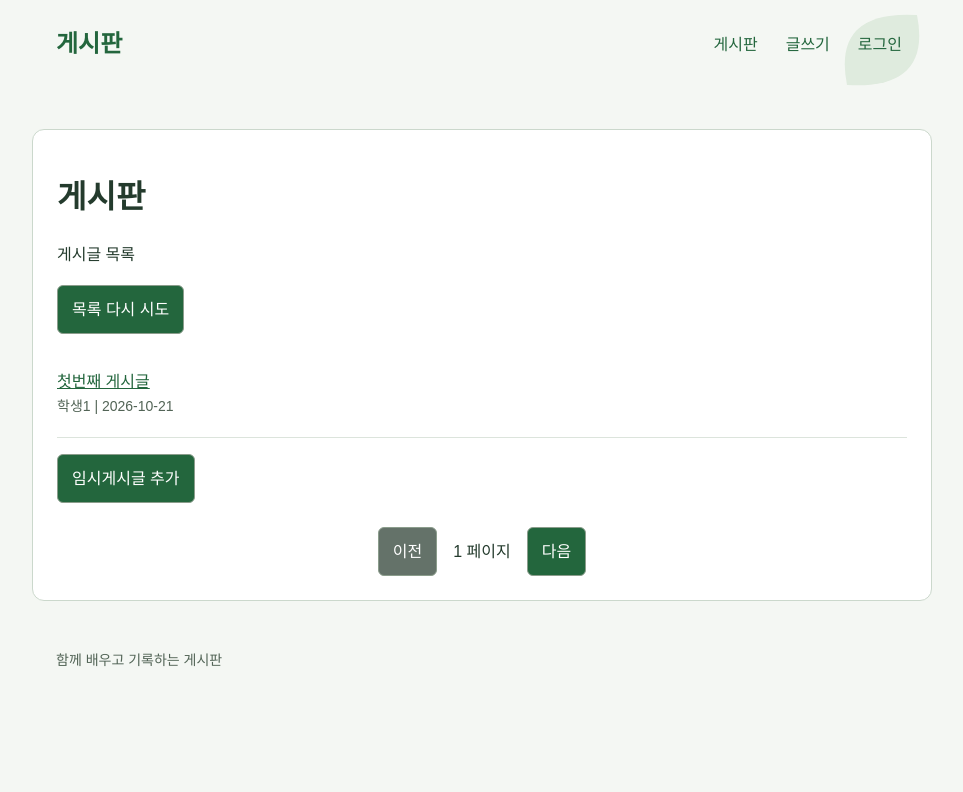
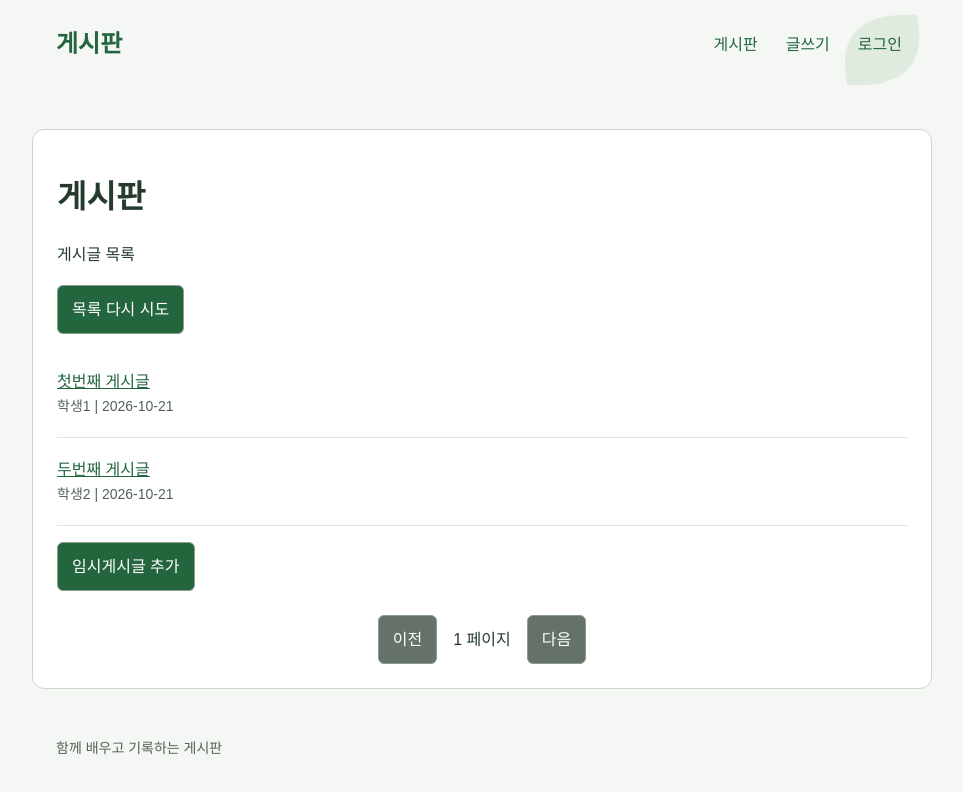
Before and after one commit to nana-779/green-board-react-2026, a React (Vite) app: page / in a window 1280 px wide. Shown: the top 792 px of the page, without its empty margins (158-1121 px from the left). Built offline with nearby package versions, Linux system fonts and the light colour scheme.

Commit message:
Revert "pagination"
This reverts commit 8138e00c4b02db7237f003cd260557fbc86ee7b0.

```diff
--- a/src/components/PostList.jsx
+++ b/src/components/PostList.jsx
@@ -1,15 +1,6 @@
-import { useSearchParams } from "react-router-dom";
 import PostItem from "./PostItem";
 
 export default function PostList({ posts, onAddPracticePost }) {
-  const [searchParams, setSearchParams] = useSearchParams();
-  const totalPages = Math.max(1, posts.length);
-  const requestedPage = Number(searchParams.get("page"));
-  let page = 1;
-  if (Number.isSafeInteger(requestedPage) && requestedPage > 0) {
-    page = Math.min(requestedPage, totalPages);
-  }
-
   return (
     <main>
       <h1>게시판</h1>
@@ -20,27 +11,17 @@ export default function PostList({ posts, onAddPracticePost }) {
         목록 다시 시도
       </button>
 
-      <PostListItem posts={posts.slice(page - 1, page)} />
+      <PostListItem posts={posts} />
       <button type="button" onClick={onAddPracticePost}>
         임시게시글 추가
       </button>
 
       <div className="pagination" aria-label="페이지 이동">
-        <button
-          id="previous-page"
-          type="button"
-          disabled={page === 1}
-          onClick={() => setSearchParams({ page: String(page - 1) })}
-        >
+        <button id="previous-page" type="button" disabled>
           이전
         </button>
         <span id="page-number">1 페이지</span>
-        <button
-          id="next-page"
-          type="button"
-          disabled={page >= totalPages}
-          onClick={() => setSearchParams({ page: String(page + 1) })}
-        >
+        <button id="next-page" type="button" disabled>
           다음
         </button>
       </div>
```
